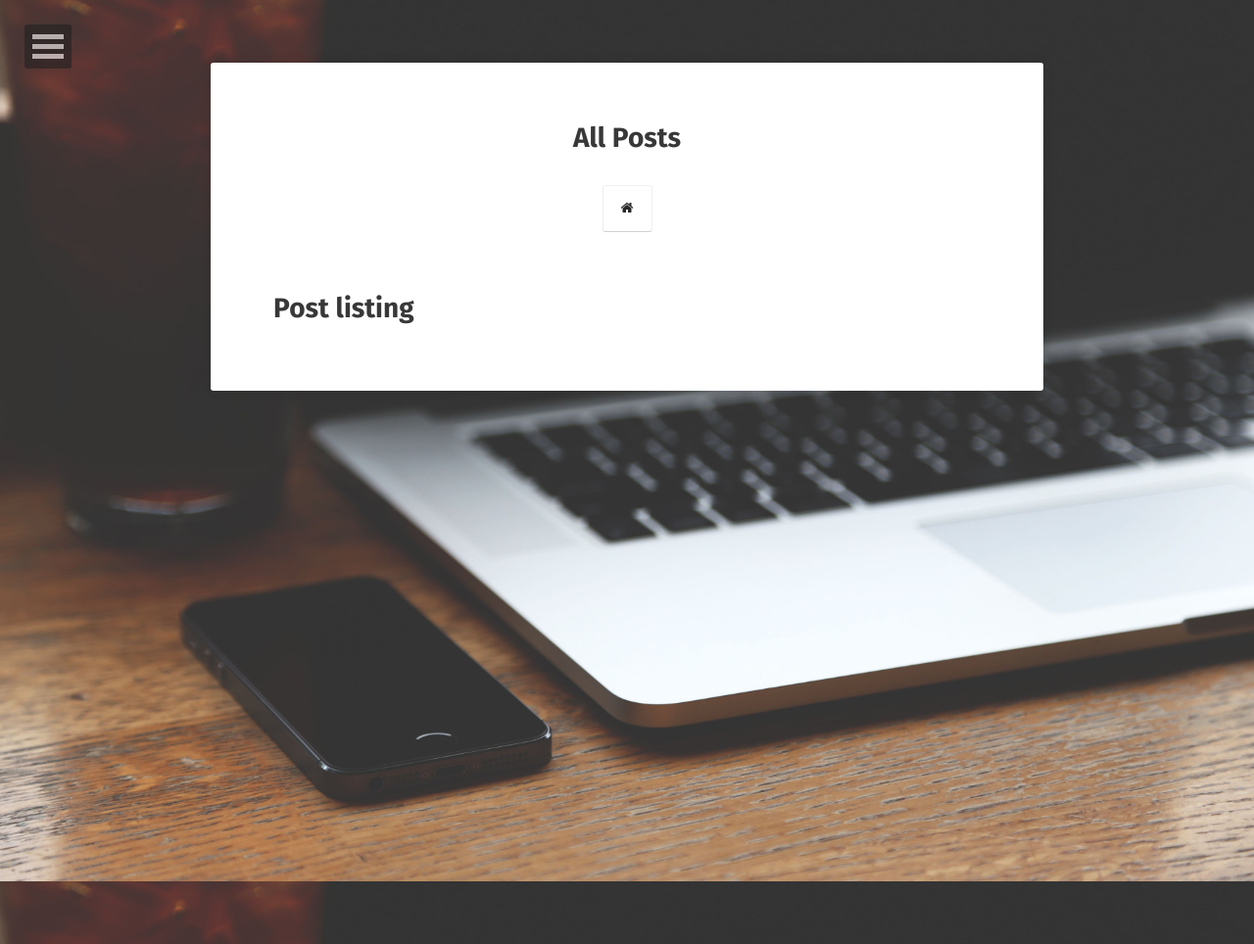
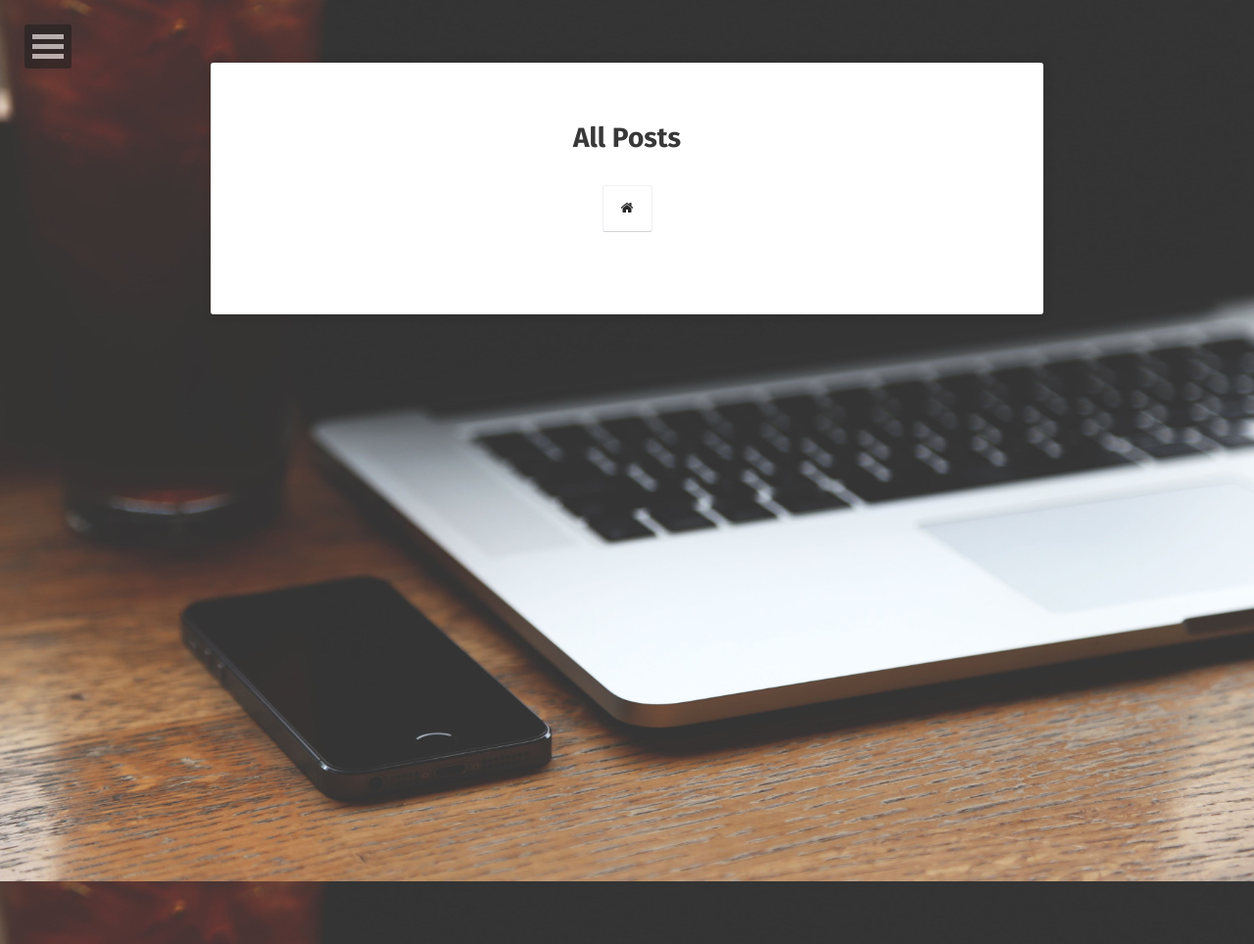
Before and after one commit to loginakhil/loginakhil.github.io, a Jekyll site: the page built from posts/index.md, in a window 1280 px wide. Shown: the whole page at 98% size. Built offline with Jekyll 4.4.1, drawn with Linux system fonts in a browser that asks for light colours; some web fonts are replaced.

Commit message:
new changes

```diff
--- a/_config.yml
+++ b/_config.yml
@@ -12,6 +12,7 @@ url:                https://loginakhil.github.io/blog
 posts:
   - url: /templating-docker-compose.md
     title: Templating in docker compose files
+    excerpt: Re-using configuration snippets in docker compose using templating
 
 
 # Jekyll
--- a/_layouts/post-list.html
+++ b/_layouts/post-list.html
@@ -22,7 +22,6 @@ layout: compress
                     </a>
                 </div>
                 <div class="post-list">
-                    <h1>Post listing</h1>
                     {% for post in site.posts %}
                         {% if post.project == null %}
                     <ul>
```
